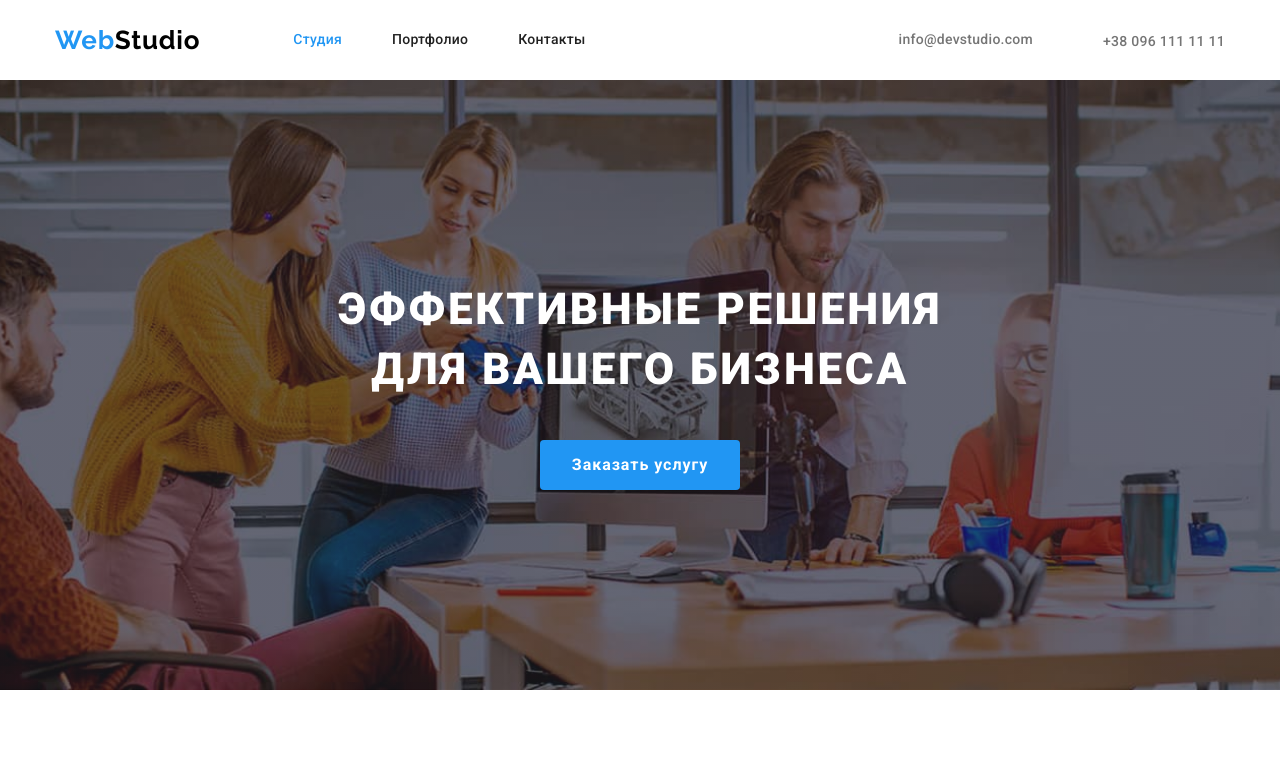
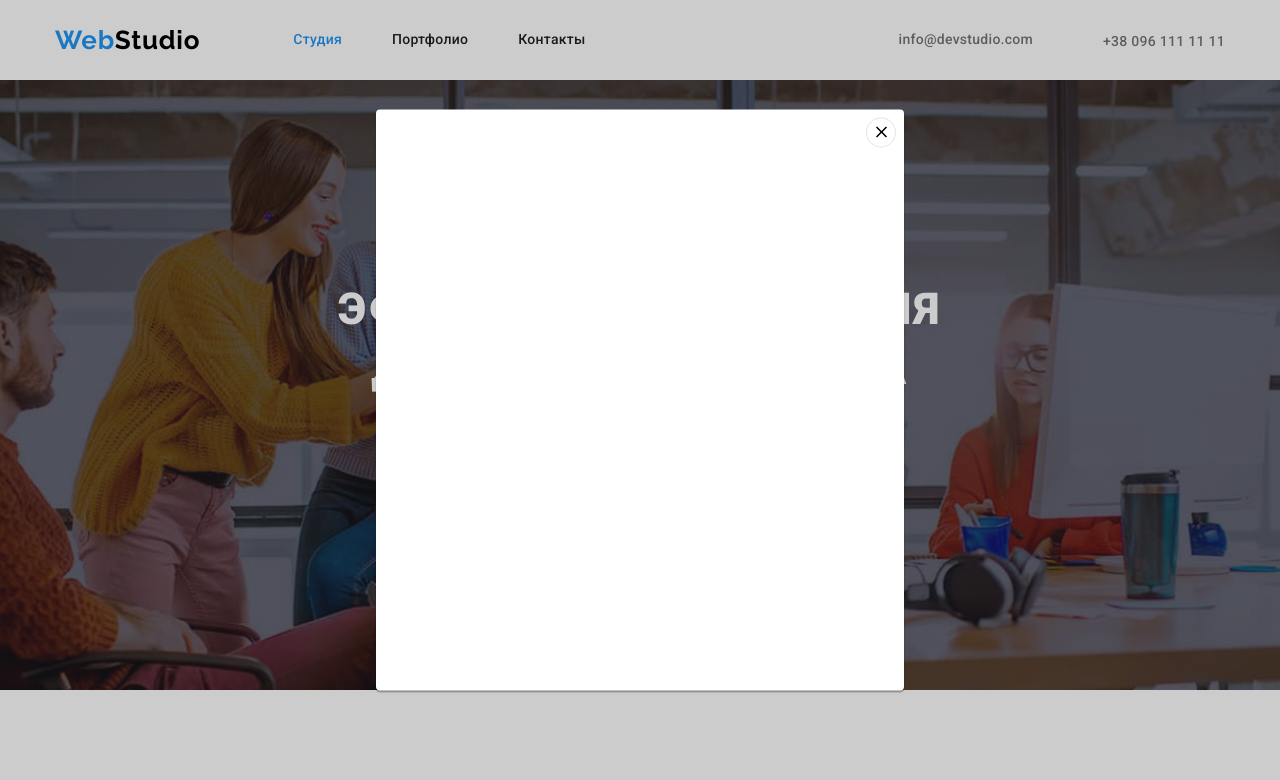
Before and after one commit to Yurii-Budynkevych/goit-markup-hw-05, a plain HTML site: page index.html in a window 1280 px wide. Shown: the top 780 px of the page. Drawn offline with nearby package versions, Linux system fonts and the light colour scheme.

Commit message:
modal added

```diff
--- a/css/style.css
+++ b/css/style.css
@@ -514,6 +514,49 @@ h1,h2,h3,h4,h5,h6 {
 .customers-link:focus .icon-customer {
     fill: var(--accent-color);
 }
+.backdrop {
+    position: fixed;
+    top: 0;
+    left: 0;
+
+    width: 100%;
+    height: 100%;
+
+    background-color: rgba(0, 0, 0, 0.2);
+}
+.backdrop.is-hidden {
+    opacity: 0;
+    pointer-events: none;
+}
+.modal {
+    position: absolute;
+    top: 50%;
+    left: 50%;
+    transform: translate(-50%, -50%);
+
+    width: 528px;
+    height: 581px;
+
+    background-color: #FFFFFF;
+    box-shadow: 0px 1px 3px rgba(0, 0, 0, 0.12), 0px 1px 1px rgba(0, 0, 0, 0.14), 0px 2px 1px rgba(0, 0, 0, 0.2);
+    border-radius: 4px;
+}
+.modal-btn {
+    display: inline-flex;
+    width: 30px;
+    height: 30px;
+    margin-top: 8px;
+    margin-left: 490px;
+    margin-right: 8px;
+    padding: 0;
+    align-items: center;
+    justify-content: center;
+
+    cursor: pointer;
+    background-color: #FFFFFF;
+    border: 1px solid rgba(0, 0, 0, 0.1);
+    border-radius: 50%;
+}
 
 /* portfolio.html */
 .portfolio-section {
--- a/index.html
+++ b/index.html
@@ -53,7 +53,7 @@
       <section class="index-hero">
         <div class="container">
           <h1 class="index-hero-title">Эффективные решения для вашего бизнеса</h1>
-          <button type="button" class="primary button">Заказать услугу</button>
+          <button type="button" class="primary button" data-modal-open>Заказать услугу</button>
         </div>
       </section>
       <!-- features -->
@@ -406,5 +406,20 @@
         </section>
       </div>
     </footer>
+
+    <div class="backdrop" data-modal>
+      <div class="modal">
+        <button type="button" class="modal-btn" data-modal-close>
+          <svg width="18" height="18" fill="none" xmlns="http://www.w3.org/2000/svg">
+            <path
+              d="M15 4.108 13.892 3 9.5 7.392 5.108 3 4 4.108 8.392 8.5 4 12.892 5.108 14 9.5 9.608 13.892 14 15 12.892 10.608 8.5 15 4.108Z"
+              fill="#000"
+            />
+          </svg>
+        </button>
+      </div>
+    </div>
+
+    <script src="./js/modal.js"></script>
   </body>
 </html>
--- /dev/null
+++ b/js/modal.js
@@ -0,0 +1,14 @@
+(() => {
+  const refs = {
+    openModalBtn: document.querySelector("[data-modal-open]"),
+    closeModalBtn: document.querySelector("[data-modal-close]"),
+    modal: document.querySelector("[data-modal]"),
+  };
+
+  refs.openModalBtn.addEventListener("click", toggleModal);
+  refs.closeModalBtn.addEventListener("click", toggleModal);
+
+  function toggleModal() {
+    refs.modal.classList.toggle("is-hidden");
+  }
+})();
```
Also changed, not shown: images/svg/close.svg (added).
